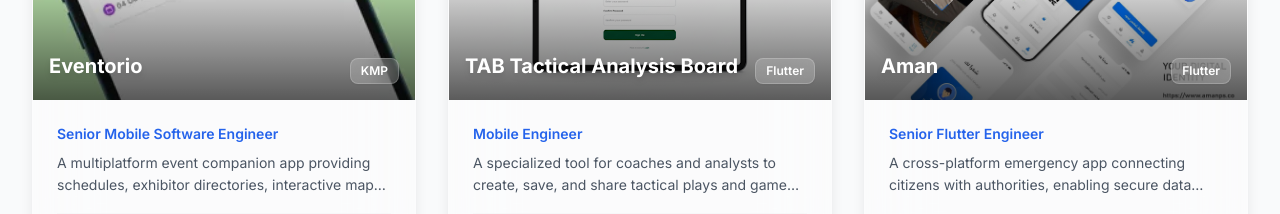
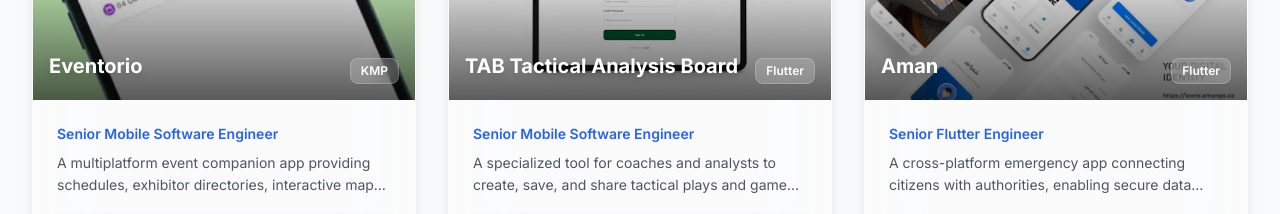
Before and after one commit to ahmed-madhoun1/ahmedmadhounportfolio, a React (Vite) app: page / in a window 1280 px wide. Shown: the part 3360-3574 px from the top of the page. Built offline with nearby package versions, Linux system fonts and the light colour scheme.

Commit message:
Update role for TAB project

```diff
--- a/src/components/Projects.tsx
+++ b/src/components/Projects.tsx
@@ -42,7 +42,7 @@
     },
     {
         name: 'TAB Tactical Analysis Board',
-        role: 'Mobile Engineer',
+        role: 'Senior Mobile Software Engineer',
         roleDesc: 'Developed tactical analysis tools for sports professionals.',
         shortDesc: 'A specialized tool for coaches and analysts to create, save, and share tactical plays and game strategies with precision and ease.',
         platform: 'Flutter',
```
